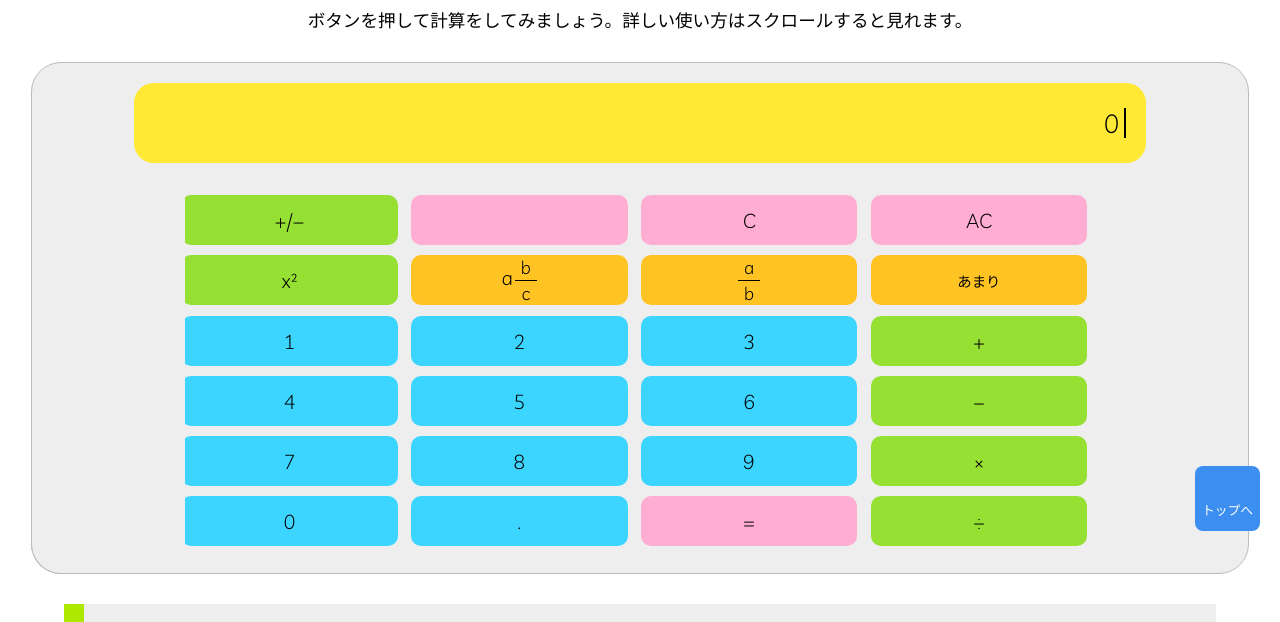
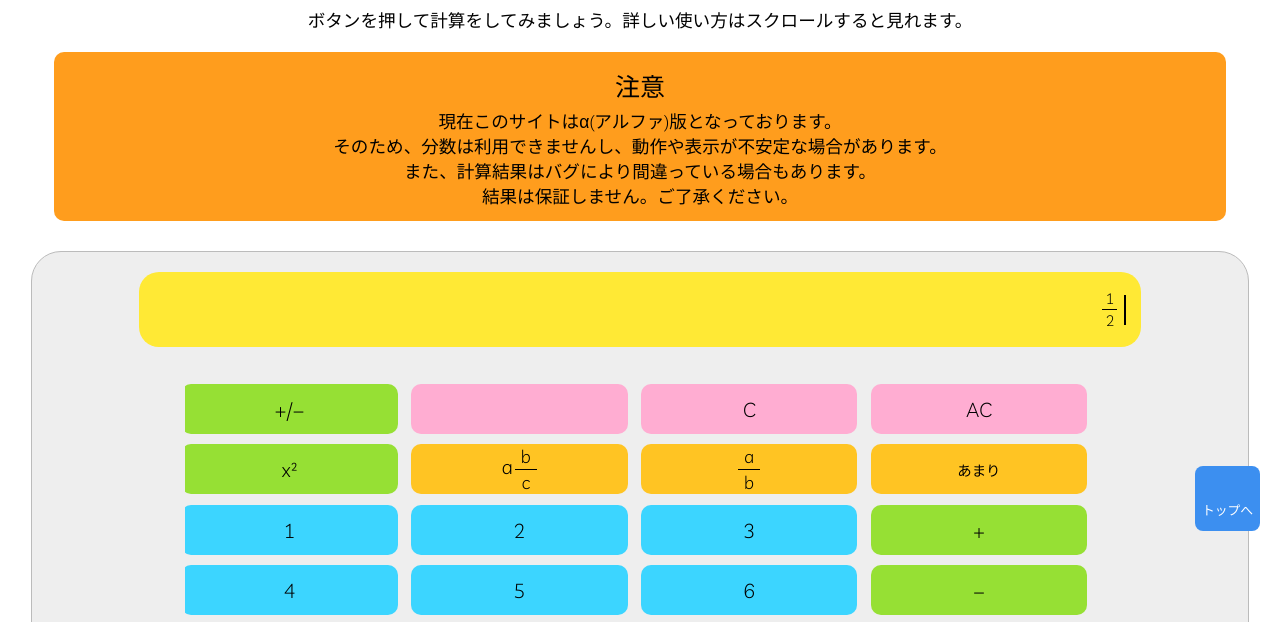
Before and after one commit to Rio-Gunawan/calc, a website: page index.html in a window 1280 px wide. Both pictures are taken after a click on the button "a b". Shown: the part 138-760 px from the top of the page. Drawn offline with Linux system fonts and the light colour scheme; a web font is replaced by a local one.

Commit message:
とりあえず表示の安定

```diff
--- a/calc.js
+++ b/calc.js
@@ -236,3 +236,15 @@ function sqrtNum() {
     inputStrings = inputStrings + String(localAnswer);
     showInputStrings();
 }
+
+//eslint-disable-next-line no-unused-vars
+function addFraction() {
+    if (answer[answerNum] == undefined) {
+        inputStrings += '<span class="fraction"><span class="numerator">1</span><br><span>2</span></span>';
+    } else {
+        let denominator = answer[answerNum].toString();
+        inputStrings = inputStrings.slice(0, denominator.length * -1);
+        inputStrings += '<span class="fraction"><span class="numerator">1</span><br><span>'+denominator+'</span></span>';
+    }
+    showInputStrings();
+}
--- a/index.html
+++ b/index.html
@@ -35,7 +35,14 @@
     <div id="margin_div"></div>
     <h1 id="title_message">分数も使える、高機能な関数電卓</h1>
     <p class="center_p">ボタンを押して計算をしてみましょう。詳しい使い方はスクロールすると見れます。</p>
-    <noscript id="alert">このサイトではJavaScriptを利用しております。<br>
+    <div class="alert">
+        <h2>注意</h2>
+        <p>現在このサイトは&alpha;(アルファ)版となっております。<br>
+            そのため、分数は利用できませんし、動作や表示が不安定な場合があります。<br>
+            また、計算結果はバグにより間違っている場合もあります。<br>
+            結果は保証しません。ご了承ください。</p>
+    </div>
+    <noscript class="alert">このサイトではJavaScriptを利用しております。<br>
         このサイト(特に電卓)を利用するにはJavascriptを有効にしてください。<br>
         ブラウザによって設定方法が異なります。</noscript>
     <main id="main">
@@ -87,13 +94,14 @@
                 <button onclick="clearText(0)" class="pinkButton">C</button>
                 <button onclick="clearText(1)" class="pinkButton">AC</button><br>
                 <button onclick="powNum()" class="greenButton upButton">x&sup2;</button>
-                <button onclick="clickFraction()" class="orangeButton">
-                    <span class="topLittle">a</span><span class="fraction"><span>b</span><br>
-                        c
+                <button onclick="addFraction()" class="orangeButton">
+                    <span class="topLittle">a</span><span class="fraction"><span class="numerator">b</span><br>
+                        <span>c</span>
                     </span>
                 </button>
-                <button onclick="clickFraction()" class="orangeButton"><span class="fraction"><span>a</span><br>
-                        b
+                <button onclick="addFraction()" class="orangeButton"><span class="fraction"><span
+                            class="numerator">a</span><br>
+                        <span>b</span>
                     </span>
                 </button>
                 <button onclick="calcMode('%')" class="orangeButton upButton smallFont">あまり</button><br>
@@ -158,7 +166,7 @@
                 rel="noopener noreferrer">multumのソースコード</a>
         </nav>
         <p class="footer_p">
-            <span>Version: 0.5.3&alpha; (Alpha version)</span>
+            <span>Version: 0.5.31&alpha; (Alpha version)</span>
             <span class="margin-left_div">最終更新日: 2021/12/19 (日)</span>
             <span class="margin-left_div copy">&copy; <span class="noLivvic">Copyright</span> 2021 rio</span>
         </p>
--- a/style.css
+++ b/style.css
@@ -393,17 +393,30 @@ header.DownMove {
     height: 60px;
 }
 
-/*javascriptが無効のとき*/
+/*アラート*/
 
-#alert {
+.alert {
     display: block;
-    width: 550px;
+    width: 90%;
     padding: 10px;
     margin: 0 auto;
     margin-top: 20px;
     border-radius: 10px;
-    background-color: #ff831d;
+    background-color: #ff9d1d;
     text-align: center;
+}
+
+.alert h2 {
+    font-size: 25px;
+    border: none;
+    background: none;
+    padding: 0;
+    margin: 5px 0;
+    color: #000000;
+}
+
+.alert p {
+    margin: 3px 0;
 }
 
 /*見出し*/
@@ -464,11 +477,11 @@ main {
     border-bottom-left-radius: 30px;
     display: inline-block;
     width: calc(8% + 56px);
-    height: 385px;
+    height: 390px;
     z-index: 66;
     background-color: #eee;
+    position: relative;
     top: 5px;
-    position: relative;
     left: -1px;
     border-left: solid 1px #bbb;
     border-bottom: solid 1px #bbb;
@@ -608,17 +621,19 @@ input[type="checkbox"] {
 /*答えのところ*/
 
 #answer {
-    padding: 20px;
-    max-width: 80%;
-    height: 40px;
+    padding: 15px;
+    width: 80%;
+    height: 45px;
     overflow: auto;
     background-color: #ffe935;
     margin: 0 auto;
     margin-bottom: 20px;
     border-radius: 20px;
-    text-align: right;
-    font-size: 26px;
+    font-size: 25px;
     z-index: 98;
+    display: flex;
+    justify-content: right;
+    align-items: center;
 }
 
 #cursor {
@@ -627,8 +642,6 @@ input[type="checkbox"] {
     width: 2px;
     height: 30px;
     margin-left: 5px;
-    position: relative;
-    top: 5px;
 }
 
 /*ボタン*/
@@ -718,16 +731,29 @@ button {
 
 .fraction {
     display: inline-block;
-    font-size: 0.9em
+    font-size: 0.9em;
 }
 
 .fraction span {
+    text-align: center;
     display: inline-block;
+}
+
+.numerator {
     width: calc(1em + 4px);
     border-bottom: solid 1px #000000;
     margin-bottom: 1px;
     padding-bottom: 1px;
+}
+
+#answer .fraction span {
+    width: calc(100% + 6px);
+}
+
+#answer .fraction {
+    font-size: 0.6em;
     text-align: center;
+    margin: 0 8px;
 }
 
 .topLittle {
```
